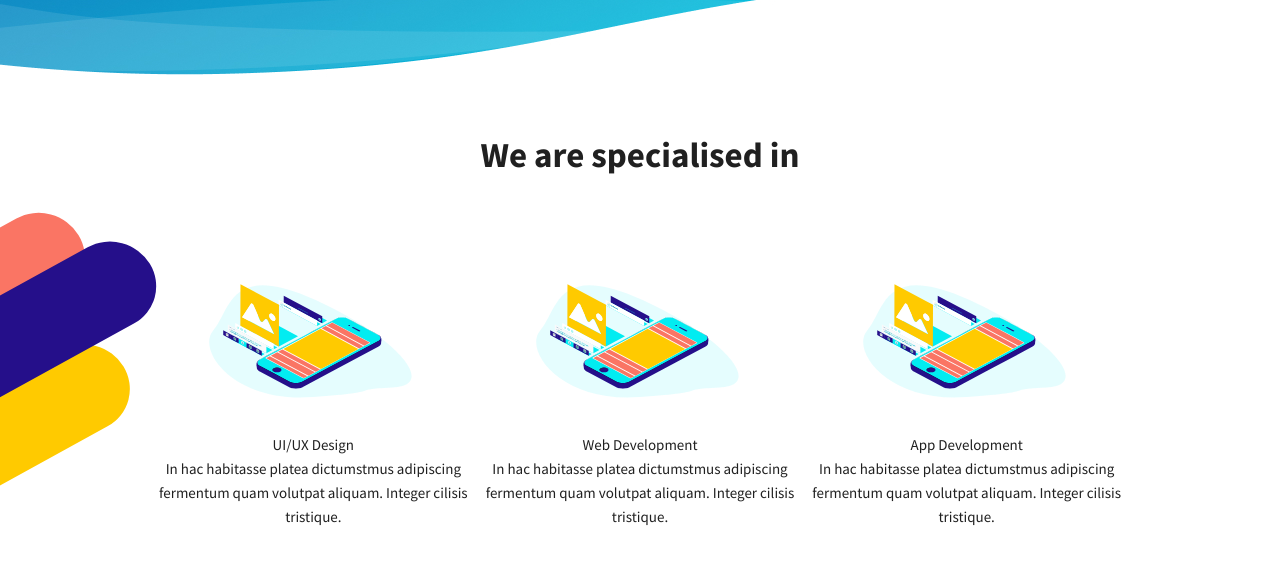
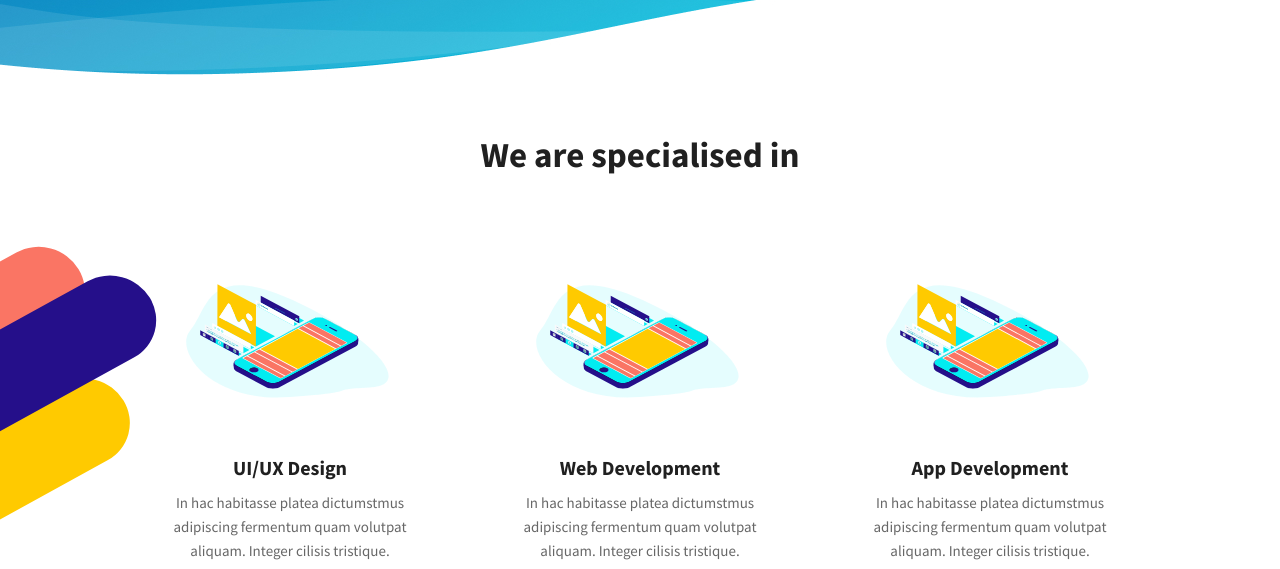
Before and after one commit to Avitus-Hunter/MartaUP, a plain HTML site: page index.html in a window 1280 px wide. Shown: the part 715-1284 px from the top of the page. Drawn offline with nearby package versions, Linux system fonts and the light colour scheme.

Commit message:
Update style.css

```diff
--- a/css/style.css
+++ b/css/style.css
@@ -145,14 +145,18 @@ a{
     margin: 0 auto;
 }
 .specialised__item{
-
+    width: 280px;
 }
 .specialised__item-img{
-
+    margin-bottom: 23px;
 }
 .specialised__item-title{
-
+    margin-bottom: 11px;
+    font-size: 20px;
+    font-weight: 700;
 }
 .specialised__item-text{
-
+    padding: 0 10px;
+    color: #272727;
+    opacity: 0.7;
 }
```
